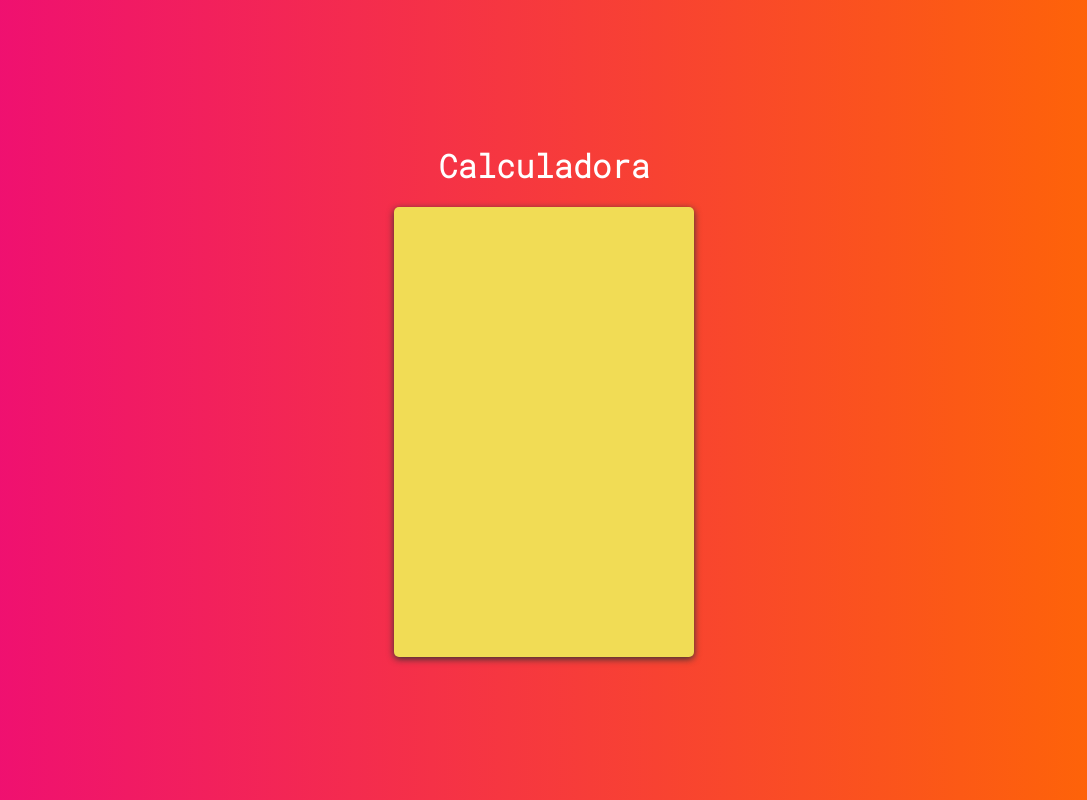
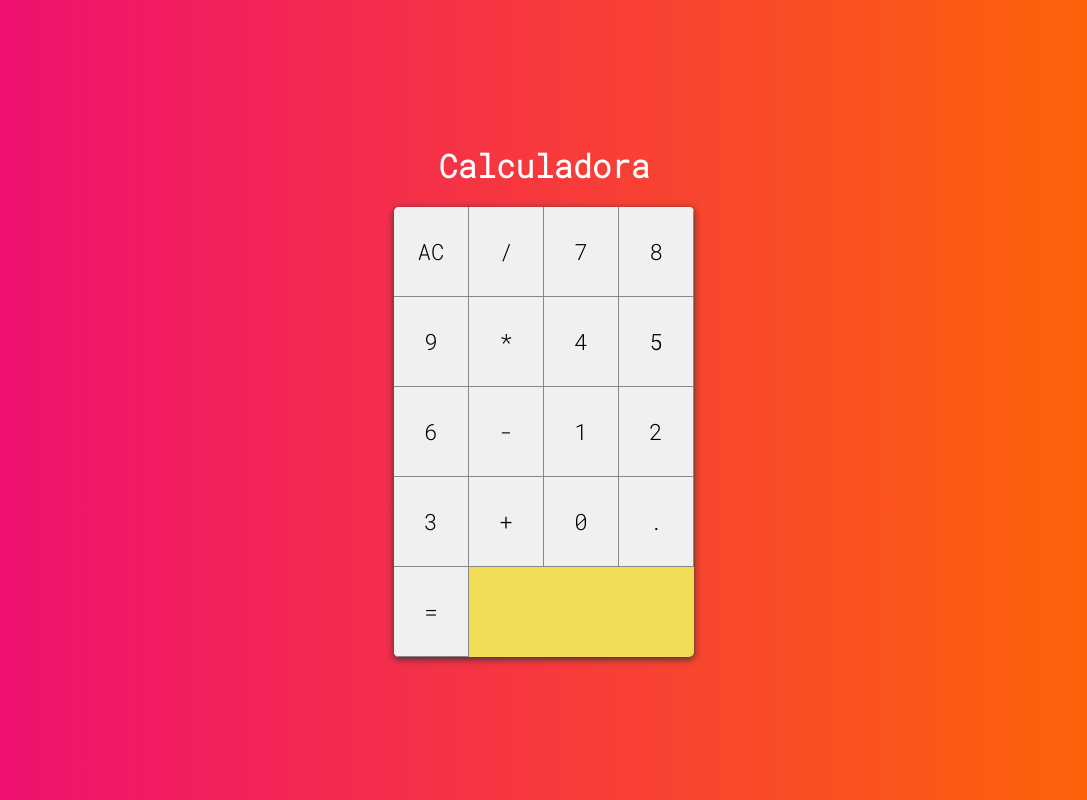
Before and after one commit to Tuliof210/calculadora-react, a React (Create React App) app: page / in a window 1280 px wide. Shown: the whole page, without its empty margins (96-1183 px from the left). Built offline with nearby package versions, Linux system fonts and the light colour scheme.

Commit message:
template grid v1

```diff
--- a/src/app/Calculator.jsx
+++ b/src/app/Calculator.jsx
@@ -1,9 +1,37 @@
 import React, { Fragment, Component } from 'react';
+// my components
+import Button from '../components/button/Button';
 // styles
 import './Calculator.scss';
 
+const btnList = [
+  { label: 'AC' },
+  { label: '/' },
+  { label: '7' },
+  { label: '8' },
+  { label: '9' },
+  { label: '*' },
+  { label: '4' },
+  { label: '5' },
+  { label: '6' },
+  { label: '-' },
+  { label: '1' },
+  { label: '2' },
+  { label: '3' },
+  { label: '+' },
+  { label: '0' },
+  { label: '.' },
+  { label: '=' },
+];
+
 export default class Calculator extends Component {
   render() {
-    return <div className="calculator-wrapper"></div>;
+    return (
+      <div className="calculator-wrapper">
+        {btnList.map(btn => (
+          <Button label={btn.label} />
+        ))}
+      </div>
+    );
   }
 }
--- a/src/app/Calculator.scss
+++ b/src/app/Calculator.scss
@@ -1,12 +1,19 @@
-@import '../assets/styles/colors.scss';
+@import '../assets/styles/styles.scss';
 
 .calculator-wrapper {
   height: 450px;
   width: 300px;
+
   margin-top: 20px;
   border: none;
   border-radius: 5px;
+
   overflow: hidden;
   background-color: $backGround;
   box-shadow: 0 2px 7px $shadow;
+
+  // Exemplo de template grid
+  // template de coluna => 4 colunas cada uma ocupando 25%(1/4) do espaço
+  display: grid;
+  grid-template-columns: repeat(4, 25%);
 }
--- a/src/assets/styles/colors.scss
+++ b/src/assets/styles/styles.scss
@@ -4,3 +4,7 @@ $shadow: #333;
 $fontColor: #fff;
 $fromColor: #ee0979;
 $toColor: #ff6a00;
+
+$btnBackGround: #f0f0f0;
+$btnActiveBG: #eaeaea;
+$btnBorder: solid 1px #888;
--- a/src/components/button/Button.jsx
+++ b/src/components/button/Button.jsx
@@ -4,8 +4,8 @@ funcionais => mais simples
 de classe => mais complexos por terem estado, logo dificil de manter
 Use components de classe apenas quando necessario trabalhar com estados
 */
-
 import React from 'react';
-
 // styles
 import './Button.scss';
+
+export default props => <button className="btn">{props['label']}</button>;
--- a/src/components/button/Button.scss
+++ b/src/components/button/Button.scss
@@ -0,0 +1,15 @@
+@import '../../assets/styles/styles.scss';
+
+.btn {
+  font-size: 1.4em;
+  background-color: $btnBackGround;
+  border: none;
+  border-right: $btnBorder;
+  border-bottom: $btnBorder;
+
+  outline: none;
+  cursor: pointer;
+}
+.btn:active {
+  background-color: $btnActiveBG;
+}
--- a/src/index.scss
+++ b/src/index.scss
@@ -1,4 +1,4 @@
-@import './assets/styles/colors.scss';
+@import './assets/styles/styles.scss';
 @font-face {
   font-family: 'RobotoMono';
   src: url('./assets/fonts/RobotoMono-Light.ttf');
```
